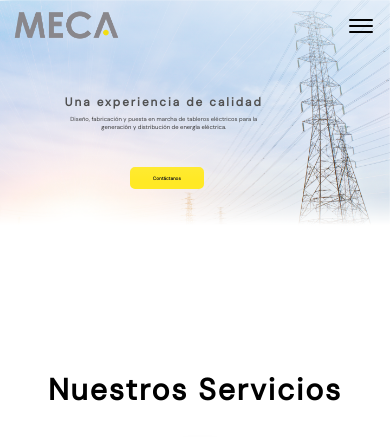
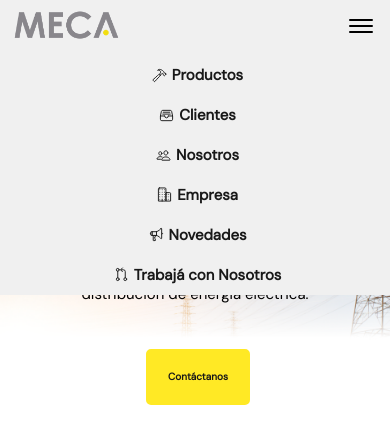
Before and after one commit to franco-buccellato/pagina-meca, a React (Create React App) app in the folder react-proyect/meca-web/: page / in a window 390 px wide. Shown: the top 437 px of the page. Built offline with nearby package versions, Linux system fonts and the light colour scheme; grey boxes are pictures that could not be loaded.

Commit message:
Section contactanos + Servicios Mobile

```diff
--- a/react-proyect/meca-web/src/components/NavBar/NavBar.css
+++ b/react-proyect/meca-web/src/components/NavBar/NavBar.css
@@ -110,7 +110,7 @@
     border-radius: 5px;
 }
 
-.navbar-list-responsive {
+.navigation-responsive {
     display: none;
 }
 
--- a/react-proyect/meca-web/src/components/SectionContactanos/SectionContactanos.css
+++ b/react-proyect/meca-web/src/components/SectionContactanos/SectionContactanos.css
@@ -1,6 +1,5 @@
 .background-contactanos {
     position: absolute;
-    /* height: 1400px; */
     height: 140vw;
     width: 100%;
     top: 0;
@@ -76,18 +75,65 @@
 }
 
 /*RESPONSIVE*/
-@media only screen and (max-width: 1100px) {
+@media only screen and (max-width: 1000px) {
 
 }
 @media only screen and (max-width: 800px) {
+    .background-contactanos {
+        position: absolute;
+        height: 140vw;
+        width: 100%;
+        top: 0;
+        background-attachment: scroll;
+        background-repeat: no-repeat;
+        background-image: url("../../imagenes/fondo-encabezado-degrade-inferior.png");
+        background-position: center top;
+        background-size: 150%;
+        z-index: -1000;
+    }
+    .container-section-contactanos {
+        margin-top: -21%;
+        position: relative;
+        top: 35vw;
+        left: 0;
+        width: 100%;
+        text-align: center;
+        z-index: -100;
+    }
     .container-section-contactanos h4 {
-        font-size: 3vw;
+        font-size: 45px;
+    }
+    .container-section-contactanos p {
+        font-size: 20px;
+    }
+    .buttom-contactanos {
+        height: 50px;
+    }
+    .buttom-contactanos h3 {
+        font-size: 20px;
     }
 }
 
-/* #title-productos {
-    border-bottom: solid 0px #FFE81E;
+@media only screen and (max-width: 600px) {
+    .container-section-contactanos {
+        top: 35vw;
+    }
+    .buttom-contactanos h3 {
+        font-size: 15px;
+    }
 }
-#title-productos h2{
-    color: #181818;
-} */
+
+@media only screen and (max-width: 400px) {
+    .container-section-contactanos {
+        margin-top: 0%;
+    }
+    .container-section-contactanos h4 {
+        font-size: 35px;
+    }
+    .container-section-contactanos p {
+        font-size: 15px;
+    }
+    .buttom-contactanos h3 {
+        font-size: 10px;
+    }
+}
--- a/react-proyect/meca-web/src/components/SectionServicios/SectionServicios.css
+++ b/react-proyect/meca-web/src/components/SectionServicios/SectionServicios.css
@@ -4,7 +4,7 @@
 
 .section-servicios {
     text-align: center;
-    margin-top: 45vw;
+    margin-top: 40vw;
 }
 
 .section-servicos-tittle {
@@ -110,7 +110,7 @@
         flex-wrap: wrap;
         width: 90%;
         margin: 0 5%;
-        padding-top: 30vw;
+        margin-top: 25vw;
     }
     .container-section-servicios-tablero {
         display: flex;
@@ -149,6 +149,11 @@
         display: block;
     }
 }
+@media only screen and (max-width: 800px) {
+    .section-servicios {
+        margin-top: 45vw;
+    }
+}
 @media only screen and (max-width: 600px) {
     .section-servicios {
         display: flex;
@@ -156,6 +161,7 @@
         flex-wrap: wrap;
         width: 90%;
         margin: 0 5%;
+        margin-top: 45vw;
         padding-top: 0;
     }
     .container-section-servicios-tablero {
@@ -193,3 +199,9 @@
         width: 100%;
     }
 }
+
+@media only screen and (max-width: 400px) {
+    .section-servicios {
+        margin-top: 45vw;
+    }
+}
```
